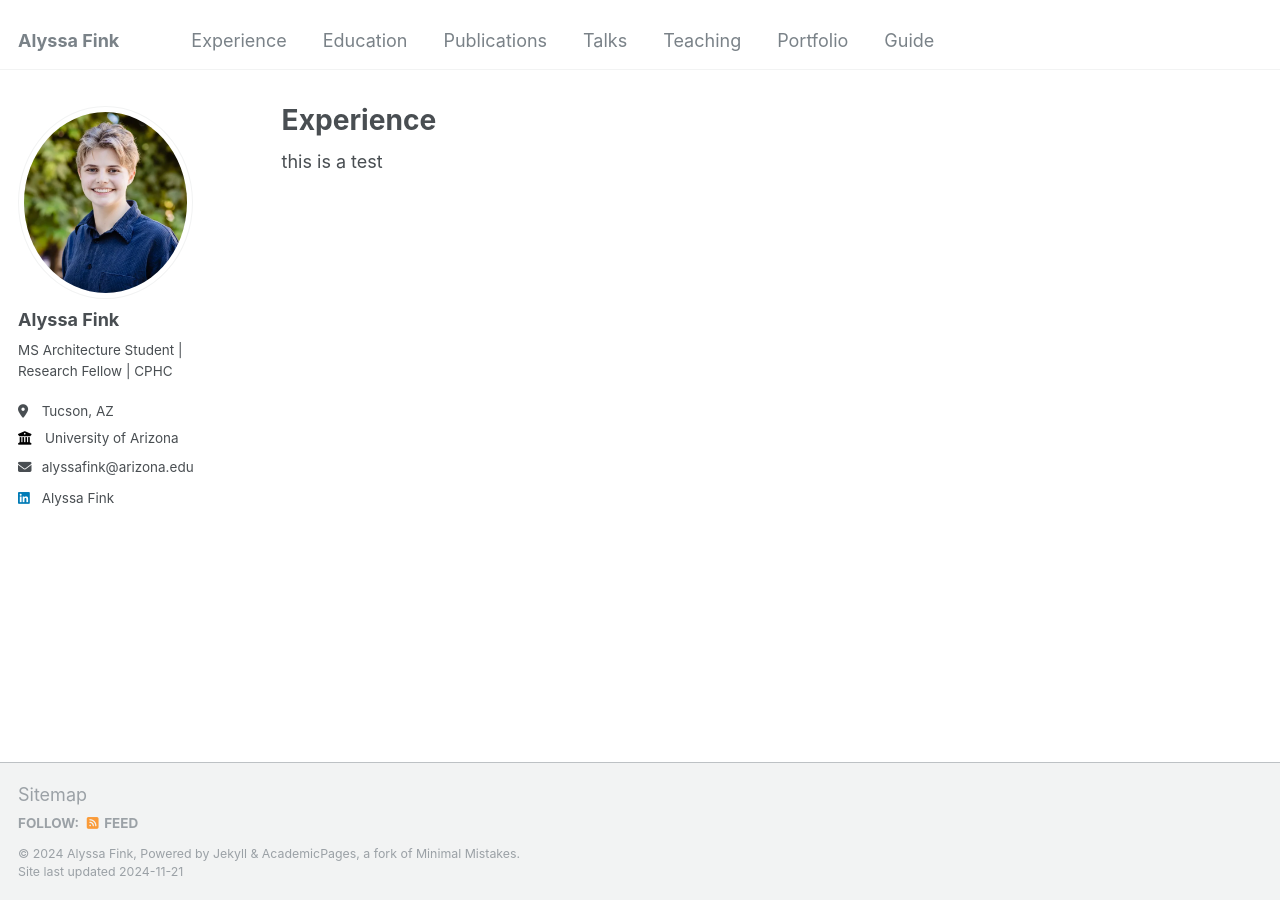
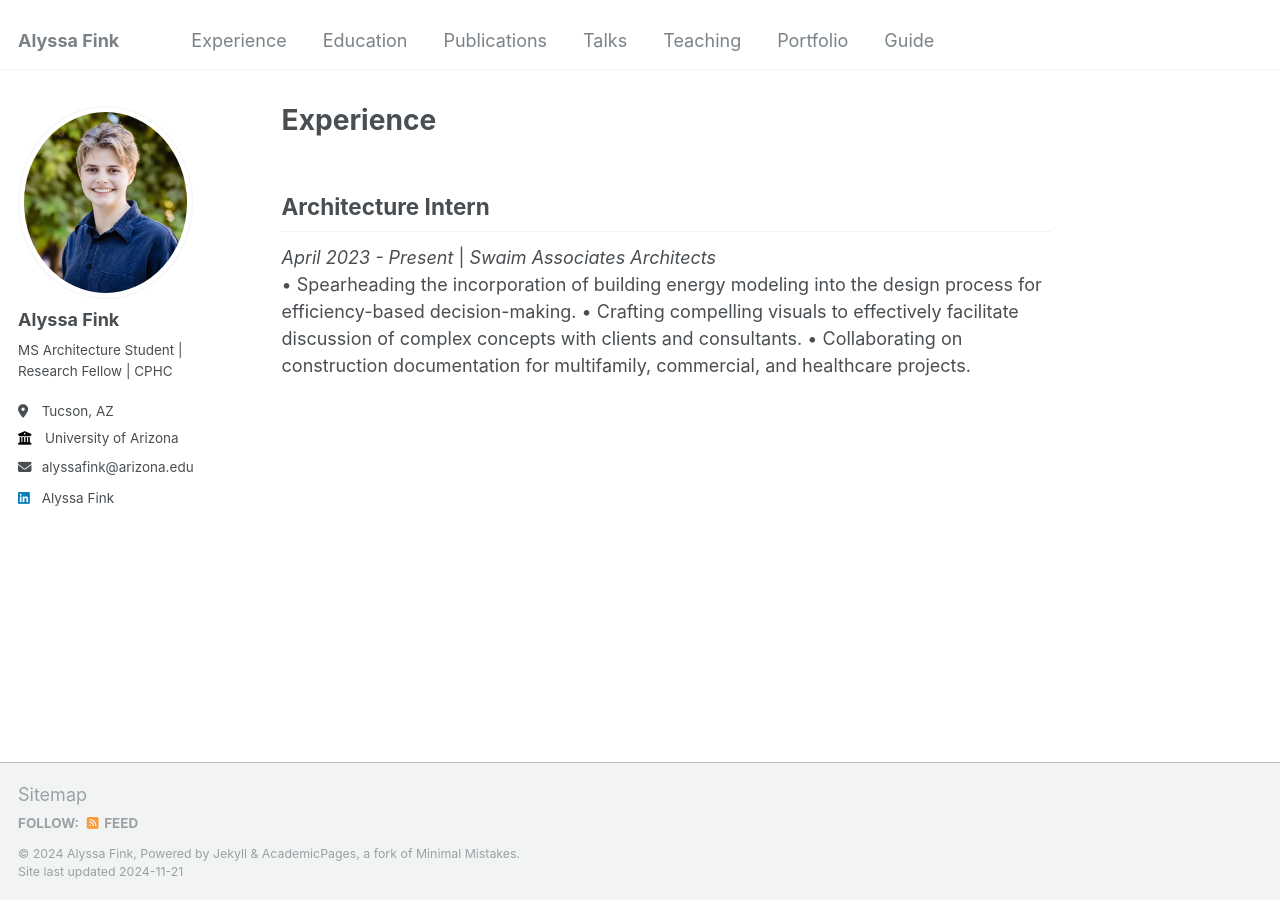
Before and after one commit to alyssafink/alyssafink.github.io, a Jekyll site: the page built from _pages/experience.md, in a window 1280 px wide. Built offline with Jekyll 4.4.1, drawn with Linux system fonts in a browser that asks for light colours.

Commit message:
Update experience.md

```diff
--- a/_pages/experience.md
+++ b/_pages/experience.md
@@ -6,4 +6,11 @@ redirect_from:
   - "/nmp/"
   - "/nmp.html"
 ---
-this is a test
+
+Architecture Intern
+---
+*April 2023 - Present* | *Swaim Associates Architects*
+<br/>
+• Spearheading the incorporation of building energy modeling into the design process for efficiency-based decision-making.
+• Crafting compelling visuals to effectively facilitate discussion of complex concepts with clients and consultants.
+• Collaborating on construction documentation for multifamily, commercial, and healthcare projects.
```
